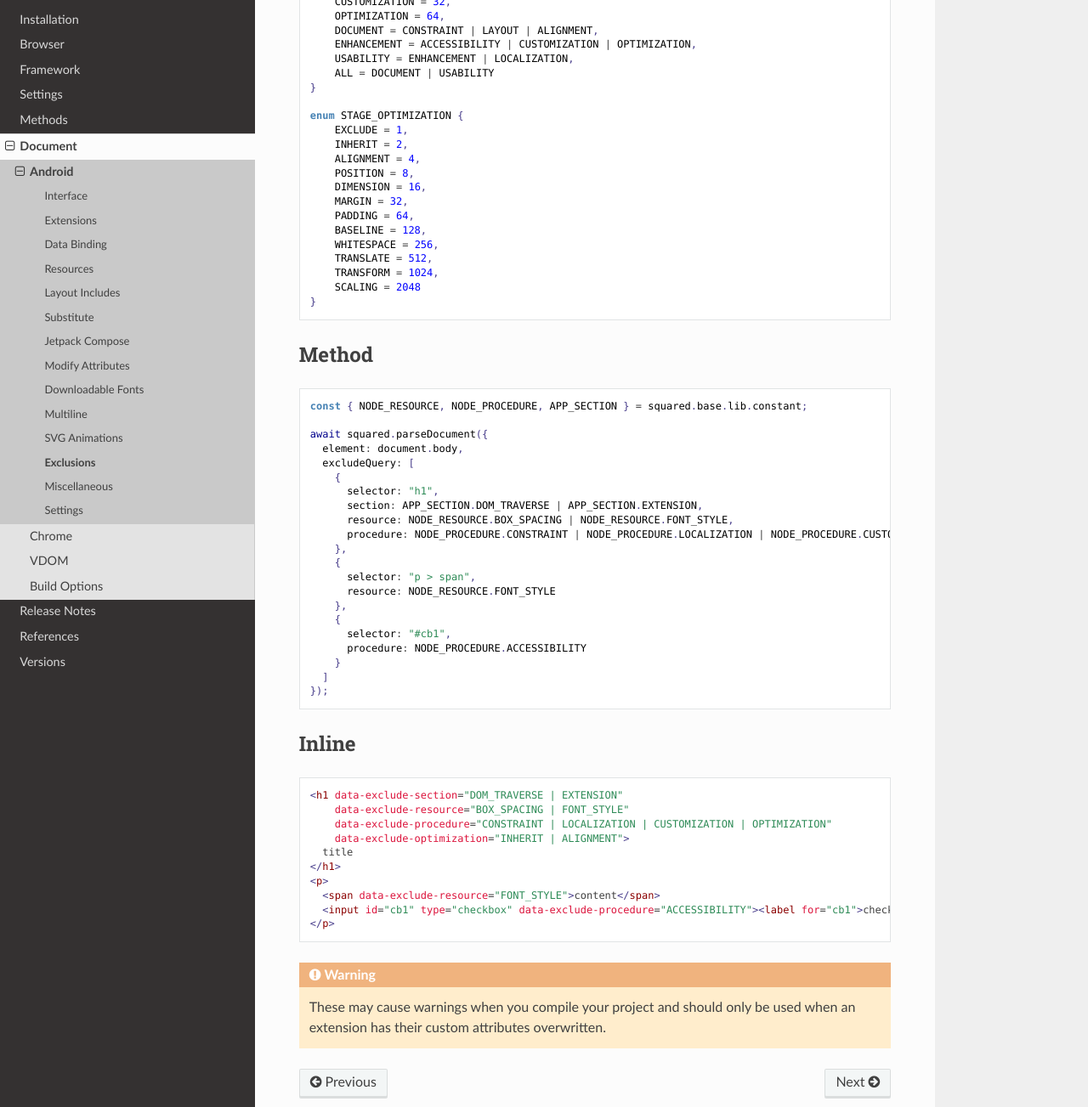
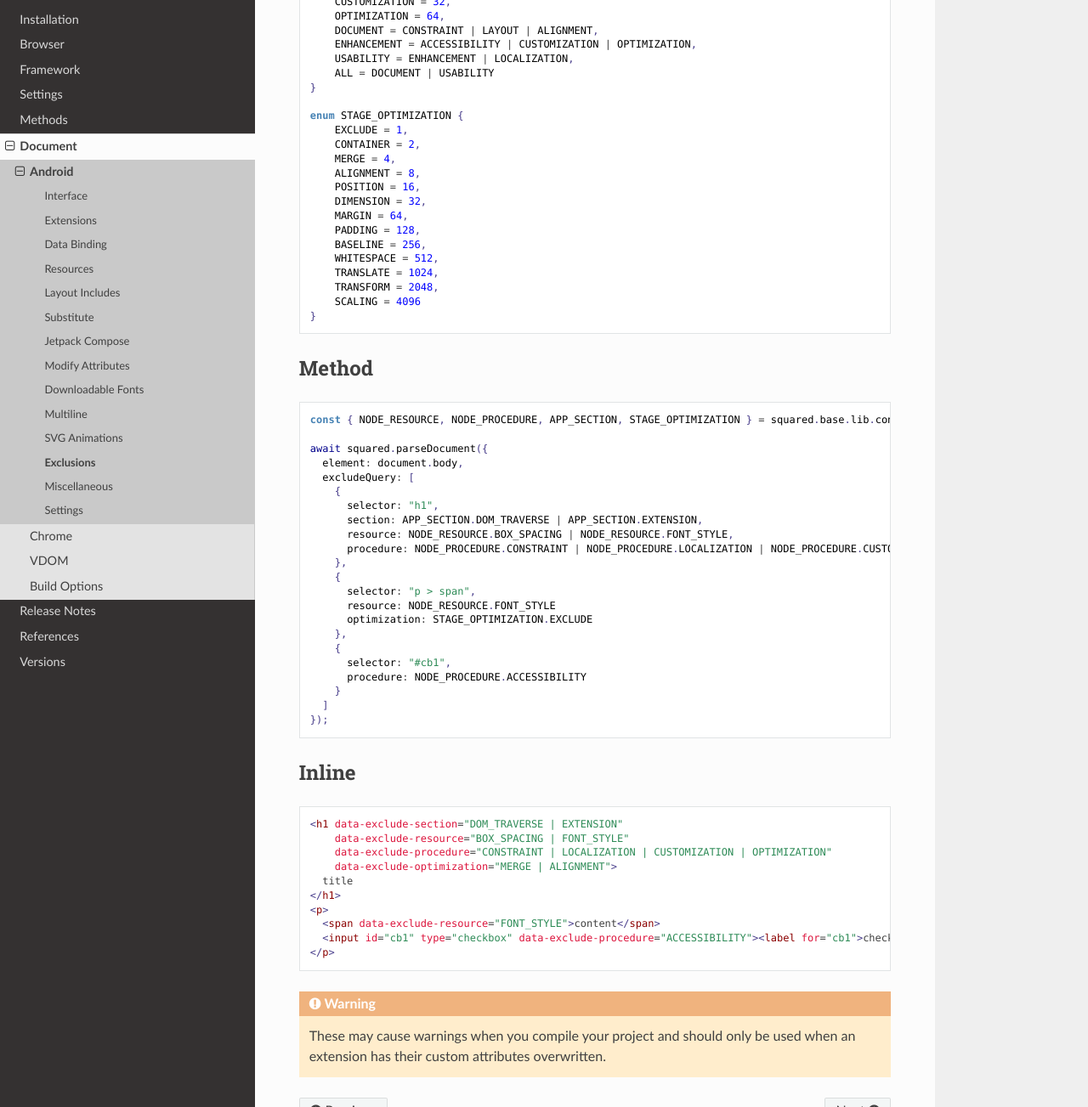
Before and after one commit to anpham6/android-docs, a Sphinx documentation site: the page built from source/document/android/exclusions.rst, in a window 1280 px wide and 1400 px high, scrolled down 778 px, cut to the strip 97-1400 px from the top of the window. Shown: the whole strip at 85% size. Built offline with Sphinx 7.4.7 and the Read the Docs theme 2.0.0, drawn with Linux system fonts in a browser that asks for light colours.

```diff
--- a/source/document/android/exclusions.rst
+++ b/source/document/android/exclusions.rst
@@ -45,17 +45,18 @@ Interface
 
   enum STAGE_OPTIMIZATION {
       EXCLUDE = 1,
-      INHERIT = 2,
-      ALIGNMENT = 4,
-      POSITION = 8,
-      DIMENSION = 16,
-      MARGIN = 32,
-      PADDING = 64,
-      BASELINE = 128,
-      WHITESPACE = 256,
-      TRANSLATE = 512,
-      TRANSFORM = 1024,
-      SCALING = 2048
+      CONTAINER = 2,
+      MERGE = 4,
+      ALIGNMENT = 8,
+      POSITION = 16,
+      DIMENSION = 32,
+      MARGIN = 64,
+      PADDING = 128,
+      BASELINE = 256,
+      WHITESPACE = 512,
+      TRANSLATE = 1024,
+      TRANSFORM = 2048,
+      SCALING = 4096
   }
 
 Method
@@ -63,7 +64,7 @@ Method
 
 ::
 
-    const { NODE_RESOURCE, NODE_PROCEDURE, APP_SECTION } = squared.base.lib.constant;
+    const { NODE_RESOURCE, NODE_PROCEDURE, APP_SECTION, STAGE_OPTIMIZATION } = squared.base.lib.constant;
 
     await squared.parseDocument({
       element: document.body,
@@ -77,6 +78,7 @@ Method
         {
           selector: "p > span",
           resource: NODE_RESOURCE.FONT_STYLE
+          optimization: STAGE_OPTIMIZATION.EXCLUDE
         },
         {
           selector: "#cb1",
@@ -93,7 +95,7 @@ Inline
   <h1 data-exclude-section="DOM_TRAVERSE | EXTENSION"
       data-exclude-resource="BOX_SPACING | FONT_STYLE"
       data-exclude-procedure="CONSTRAINT | LOCALIZATION | CUSTOMIZATION | OPTIMIZATION"
-      data-exclude-optimization="INHERIT | ALIGNMENT">
+      data-exclude-optimization="MERGE | ALIGNMENT">
     title
   </h1>
   <p>
--- a/source/document/build.rst
+++ b/source/document/build.rst
@@ -86,7 +86,7 @@ Interface
       applicationId?: string;
       profileable?: boolean | string | string[];
       dependencies?: string[];
-      dependencyScopes?: boolean | 1 | DependencyScopes | "snapshot" | (DependencyScopes | "snapshot")[];
+      dependencyScopes?: boolean | 1 | DependencyScopes | "snapshot" | "constraints" | (DependencyScopes | "snapshot" | "constraints")[];
       directories?: ControllerSettingsDirectoryUI;
       projectName?: string;
       mainParentDir?: string;
@@ -105,6 +105,7 @@ Interface
 .. versionadded:: 5.3.0
 
   - *DocumentOutput* property **jvmToolchain** for :alt:`build.gradle` upgrades was created.
+  - *DocumentOutput* property **dependencyScopes** with the :target:`constraints` value type for versioning was amended.
 
 .. versionadded:: 5.2.0
 
--- a/source/release_notes/5.2.4.rst
+++ b/source/release_notes/5.2.4.rst
@@ -1,6 +1,11 @@
 =====
 5.2.4
 =====
+
+.. toctree::
+  :maxdepth: 1
+
+  5.2.5
 
 :right:`2024-06-30`
 
```
Also changed, not shown: source/release_notes/5.2.5.rst (added, +20 -0 lines), source/release_notes/5.3.0.rst (+12 -0 lines).
